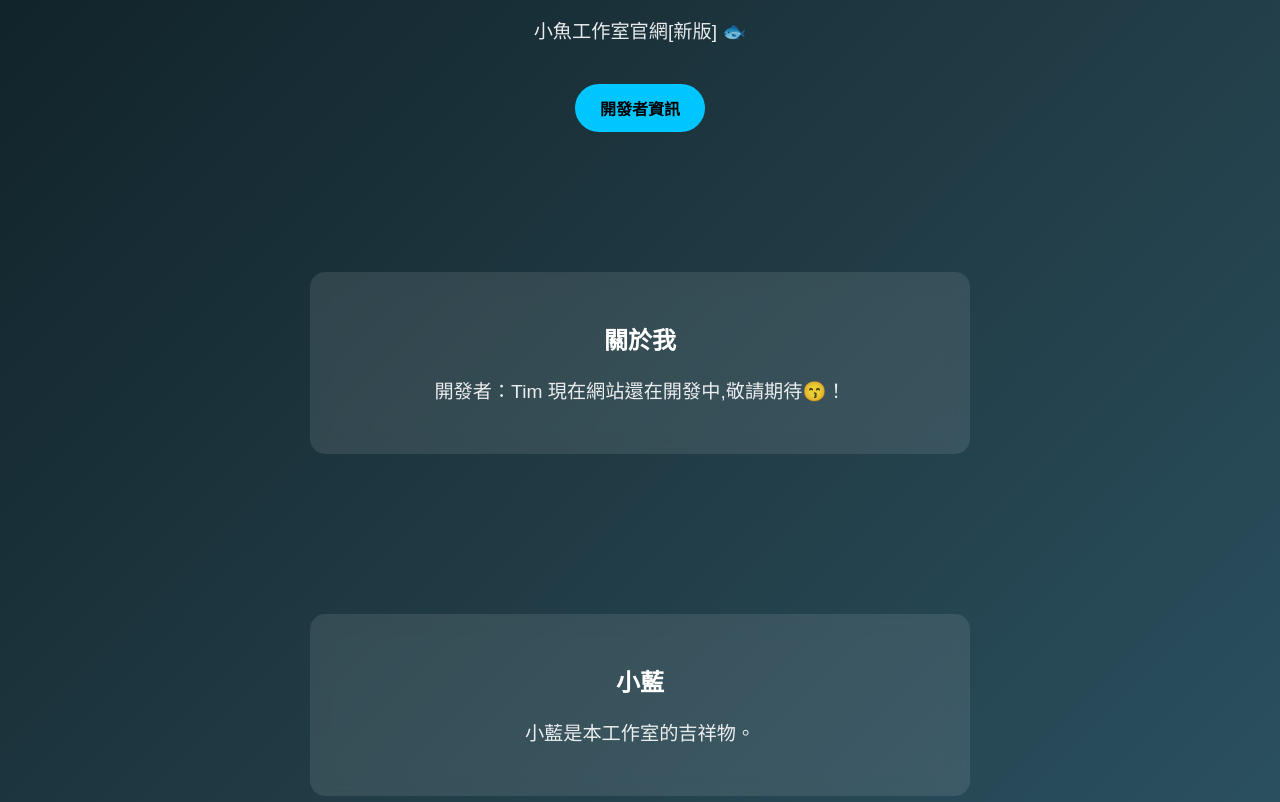
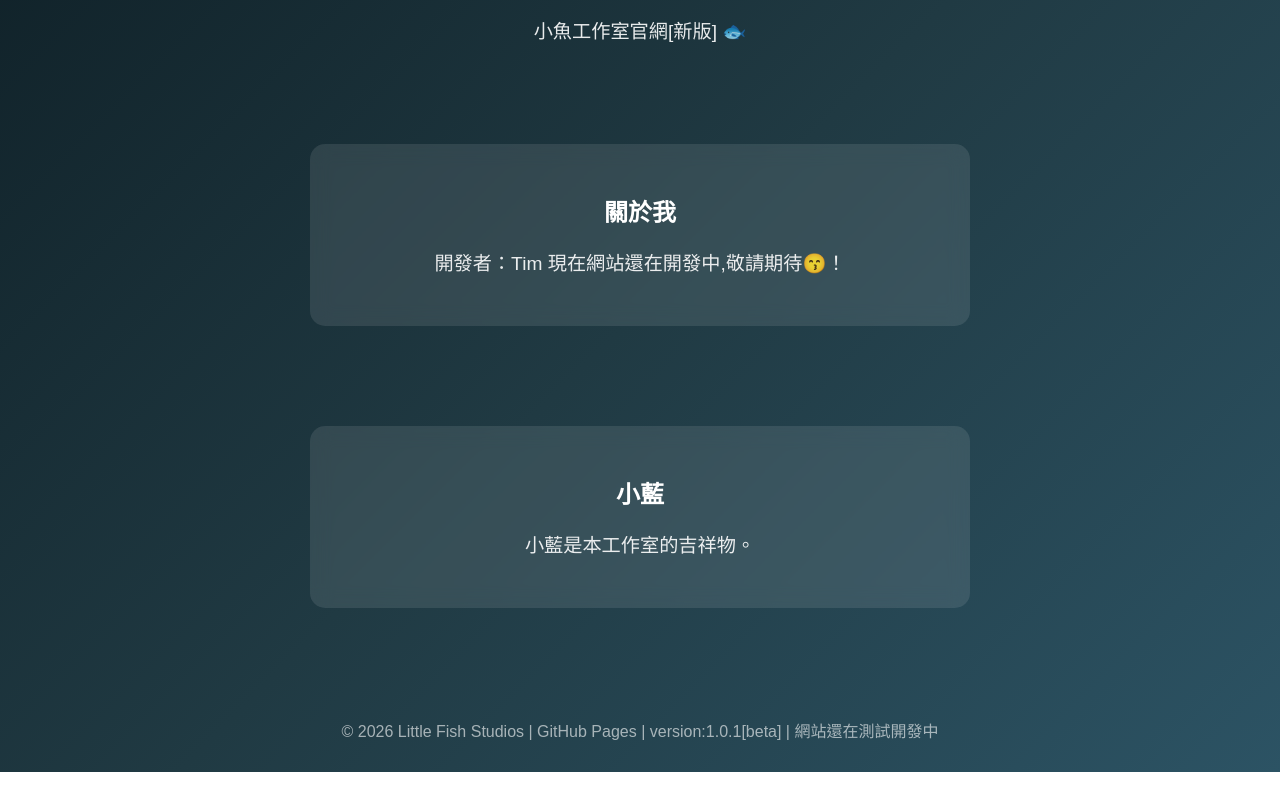
Before and after one commit to lfs517/lfs517.github.io, a plain HTML site: page index.html in a window 1280 px wide. Shown: the part 150-952 px from the top of the page. After the commit the page ends 922 px from the top, so only its background shows below. Drawn offline with Linux system fonts and the light colour scheme.

Commit message:
Update index.html

```diff
--- a/index.html
+++ b/index.html
@@ -71,10 +71,9 @@
 <header>
     <h1>Little Fish Studios</h1>
     <p>小魚工作室官網[新版] 🐟</p>
-    <a href="developer-info" class="btn">開發者資訊</a>
+
 </header>
 
-<section class="section" id="developer-info">
     <div class="card">
         <h2>關於我</h2>
         <p>開發者：Tim
@@ -90,7 +89,7 @@
 </section>
 
 <footer>
-    © 2026 Little Fish Studios | GitHub Pages | version:1.0.0[beta] | 網站還在測試開發中
+    © 2026 Little Fish Studios | GitHub Pages | version:1.0.1[beta] | 網站還在測試開發中
 </footer>
 
 </body>
```
